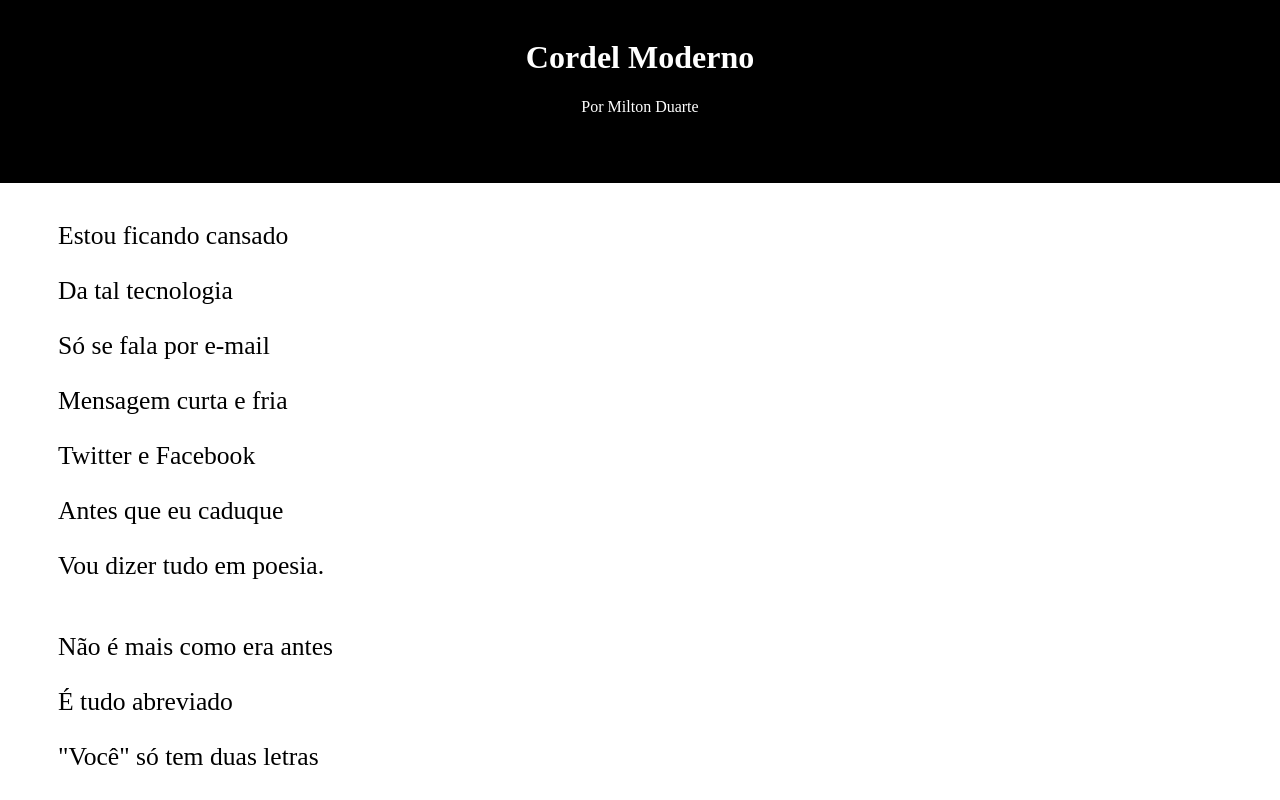
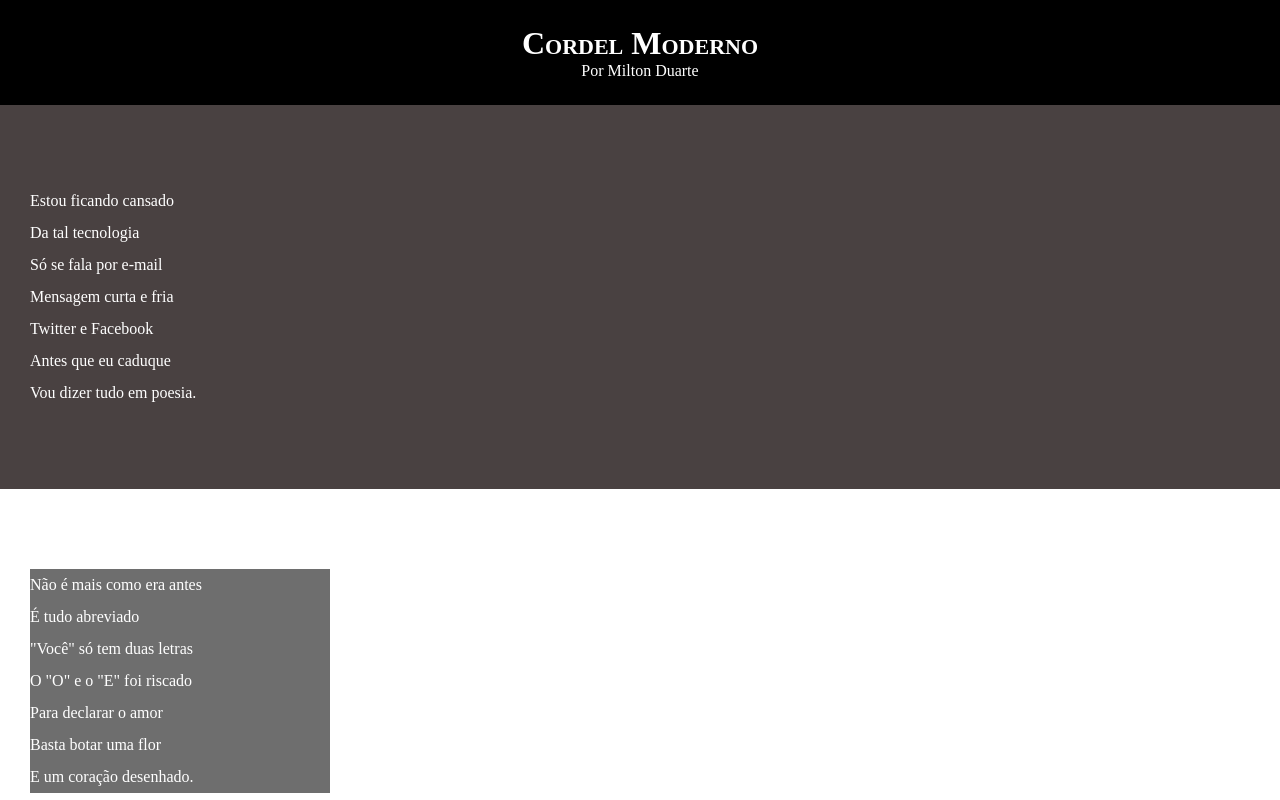
Before and after one commit to hijoaop/html-css, a plain HTML site: page projeto/index.html in a window 1280 px wide. Shown: the top 800 px of the page. Drawn offline with Linux system fonts and the light colour scheme.

Commit message:
ajuste html e css

```diff
--- a/projeto/index.html
+++ b/projeto/index.html
@@ -8,7 +8,7 @@
 </head>
 <body>
     <header>
-        <div class="titulo1">
+        <div>
             <h1>Cordel Moderno</h1>
 
             <p>Por <a href="https://www.recantodasletras.com.br/poesias/3186743" target="_blank">Milton Duarte</a>
@@ -17,7 +17,7 @@
     </header>
 
     <main>
-        <section>
+        <section class="normal">
             <p>Estou ficando cansado <br>
                 Da tal tecnologia <br>
 
@@ -33,7 +33,7 @@
             </p>
         </section>
 
-        <section>
+        <section class="imagem">
             <p>Não é mais como era antes <br>
                 É tudo abreviado<br>
 
@@ -49,7 +49,7 @@
             </p>
         </section>
 
-        <section>
+        <section class="normal">
             <p>Arroba agora não pesa<br>
                 É parte de um endereço<br>
 
@@ -63,9 +63,7 @@
 
                 Ele vale um alto preço.
             </p>
-        </section>
 
-        <section>
             <p>Pra piorar a liguagem<br>
                 O emoticom é um risco<br>
 
@@ -80,7 +78,7 @@
                 Decifre esse rabisco.<br></p>
         </section>
 
-        <section>
+        <section class="imagem">
             <p>Tenho saudade das cartas<br>
                 Escritas com a própria mão<br>
 
@@ -95,7 +93,7 @@
                 Nas linhas do coração.</p>
         </section>
 
-        <section>
+        <section class="normal">
             <p>Agora, escrevo e envio<br>
                 Chegando na mesma hora<br>
 
@@ -108,10 +106,8 @@
                 O mundo ficou cativo<br>
 
                 Da tecnologia do agora.</p>
-        </section>
 
-        <section>
-            <p>Felizmente, pra orar<br>
+                 <p>Felizmente, pra orar<br>
                 Não precisa de internet<br>
 
                 Deus escuta todo mundo<br>
@@ -125,5 +121,9 @@
                 Deixe que Deus interprete.</p>
         </section>
     </main>
+
+    <footer>
+        <p>site criado por <a href="https://www.instagram.com/hi_joaop/" target="_blank">João Pedro</a> para o <a href="https://www.instagram.com/cursoemvideo/" target="_blank">curso em video</a></p>
+    </footer>
 </body>
 </html>
--- a/projeto/style.css
+++ b/projeto/style.css
@@ -1,14 +1,31 @@
 @charset "UTF-8";
+
+*{
+    padding: 0px;
+    margin: 0px;
+}
+
+html, body{
+    min-height: 100vh;
+}
+
 header{
     background-color: black;
-    height: 200px;
     margin: -25px;
+    text-align: center;
+    color: white;
 }
 
-.titulo1{
-    color: white;
-    text-align: center;
-    padding-top: 35px;
+
+
+header h1{
+    padding-top: 50px;
+    font-variant: small-caps;
+}
+
+header p{
+    padding-bottom: 50px;
+    font-variant: normal;
 }
 
 a{
@@ -22,8 +39,33 @@ a:hover{
 }
 
 main{
-    margin-top: 50px;
-    padding-left: 50px;
-    font-size: 1.60em;
-    line-height: 55px;
+
 }
+
+section{
+    color: white;
+    padding-top: 10vh;
+    padding-bottom: 10vh;
+    line-height: 2em;
+    padding-left: 30px;
+}
+
+.imagem{
+    background-color: white;
+}
+
+.imagem p{
+    background-color: rgba(0, 0, 0, 0.568);
+    width: 300px;
+}
+
+.normal{
+    background-color: rgb(73, 65, 65);
+}
+
+footer{
+    background-color: black;
+    color: white;
+    padding: 10px;
+    text-align: center;
+}
```
